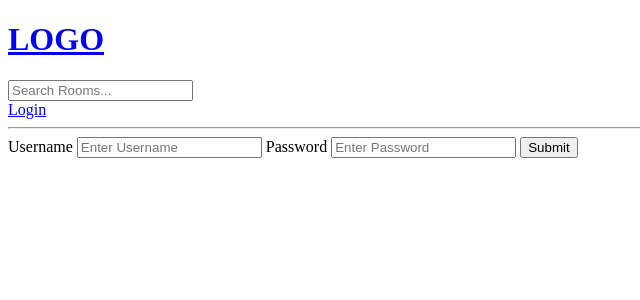
After one commit to LrnzDC3696-aitechademia/studyhub, a Django app: page /login/ in a window 1280 px wide. The commit adds this page. Shown: the top 300 px of the page, without its empty margins (0-640 px from the left). Run offline with Django 4.2, Linux system fonts and the light colour scheme.

Commit message:
traversy media user logout login done

```diff
--- /dev/null
+++ b/base/templates/base/login_register.html
@@ -0,0 +1,16 @@
+{% extends 'main.html' %}
+
+{% block content %}
+<div>
+  <form method="POST" action="">
+    {% csrf_token %}
+    <label>Username</label>
+    <input type="text" name="username" placeholder="Enter Username">
+
+    <label>Password</label>
+    <input type="password" name="password" placeholder="Enter Password">
+
+    <input type="submit" value="Submit">
+  </form>
+</div>
+{% endblock content %}
--- a/base/urls.py
+++ b/base/urls.py
@@ -4,6 +4,8 @@ from . import views
 
 urlpatterns = [
     path('', views.home, name='base-home'),
+    path("login/", views.login_page, name="base-login"),
+    path("logout/", views.logout_page, name="base-logout"),
     path('room/<str:pk>', views.room, name='base-room'),
     path("create_room/", views.create_room, name="base-create_room"),
     path("update_room/<str:pk>", views.update_room, name="base-update_room"),
--- a/base/views.py
+++ b/base/views.py
@@ -1,7 +1,38 @@
 from django.shortcuts import render, redirect
+from django.contrib.auth import authenticate, login, logout
 from django.db.models import Q
+from django.contrib import messages
+from django.contrib.auth.models import User
 from .models import Room, Topic
 from .forms import RoomForm
+
+
+def logout_page(request):
+    logout(request)
+    return render(request, "base/login_register.html")
+
+
+def login_page(request):
+    context = {}
+    if request.method == "POST":
+        username = request.POST.get('username')
+        password = request.POST.get('password')
+
+        try:
+            user = User.objects.get(username=username)
+        except User.DoesNotExist:  # type: ignore
+            messages.error(request, "user does not exist")
+            return render(request, "base/login_register.html", context)
+
+        user = authenticate(request, username=username, password=password)
+
+        if user is not None:
+            login(request, user)
+            return redirect("base-home")
+        else:
+            messages.error(request, "invalid credentials")
+
+    return render(request, "base/login_register.html", context)
 
 
 def home(request):
--- a/templates/main.html
+++ b/templates/main.html
@@ -9,6 +9,13 @@
 </head>
 <body>
   {% include 'navbar.html' %}
+  {% if messages %}
+  <ul class="messages">
+    {% for message in messages %}
+    <li>{{ message }}</li>
+    {% endfor %}
+  </ul>
+  {% endif %}
   {% block content %}
   {% endblock content %}
 </body>
--- a/templates/navbar.html
+++ b/templates/navbar.html
@@ -4,4 +4,10 @@
 <form method="GET" action="{% url 'base-home' %}">
   <input type="text" name="q" placeholder="Search Rooms...">
 </form>
+
+{% if request.user.is_authenticated %}
+  <a href="{% url 'base-logout' %}">Logout</a>
+{% else %}
+  <a href="{% url 'base-login' %}">Login</a>
+{% endif %}
 <hr>
```
